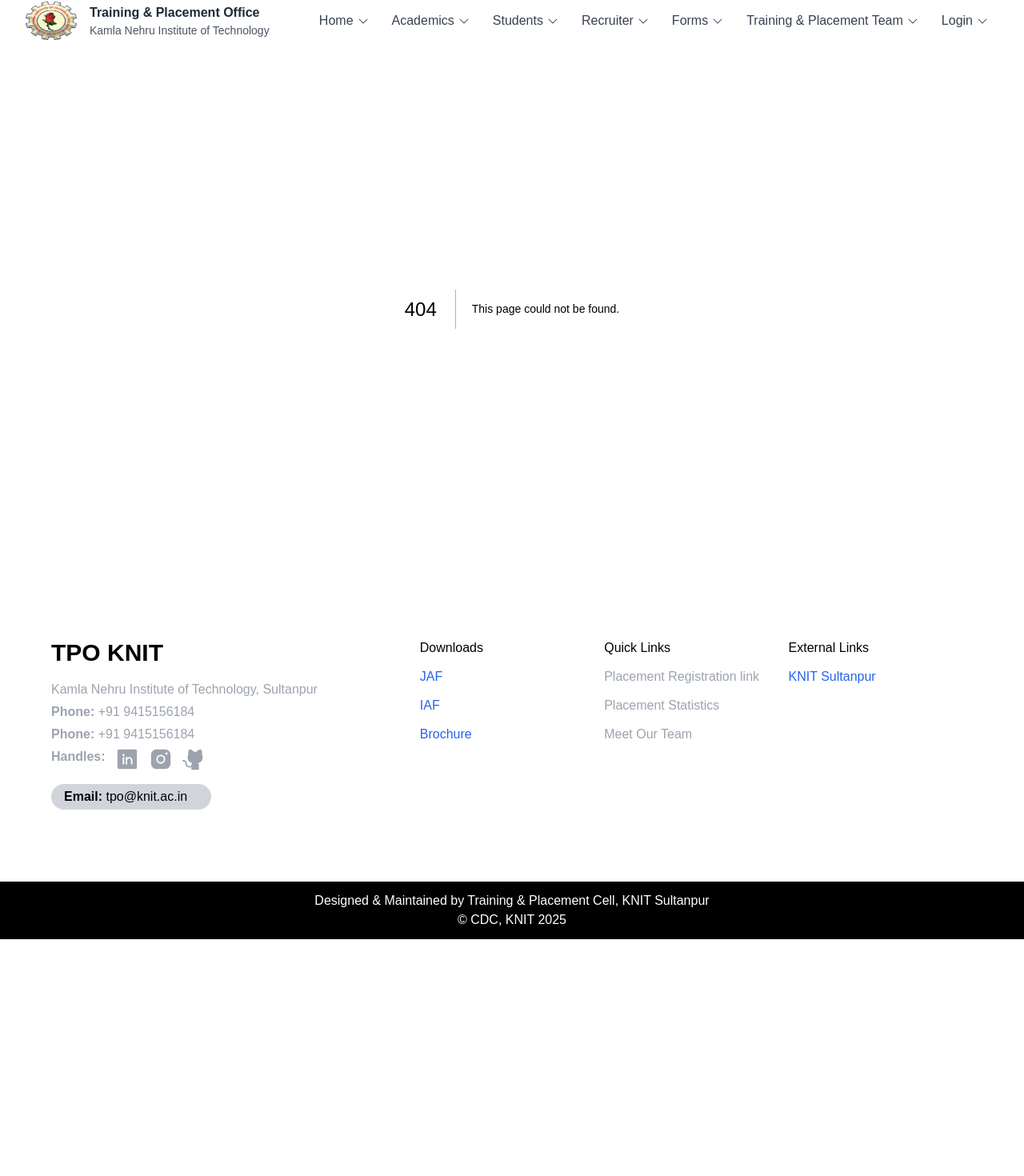
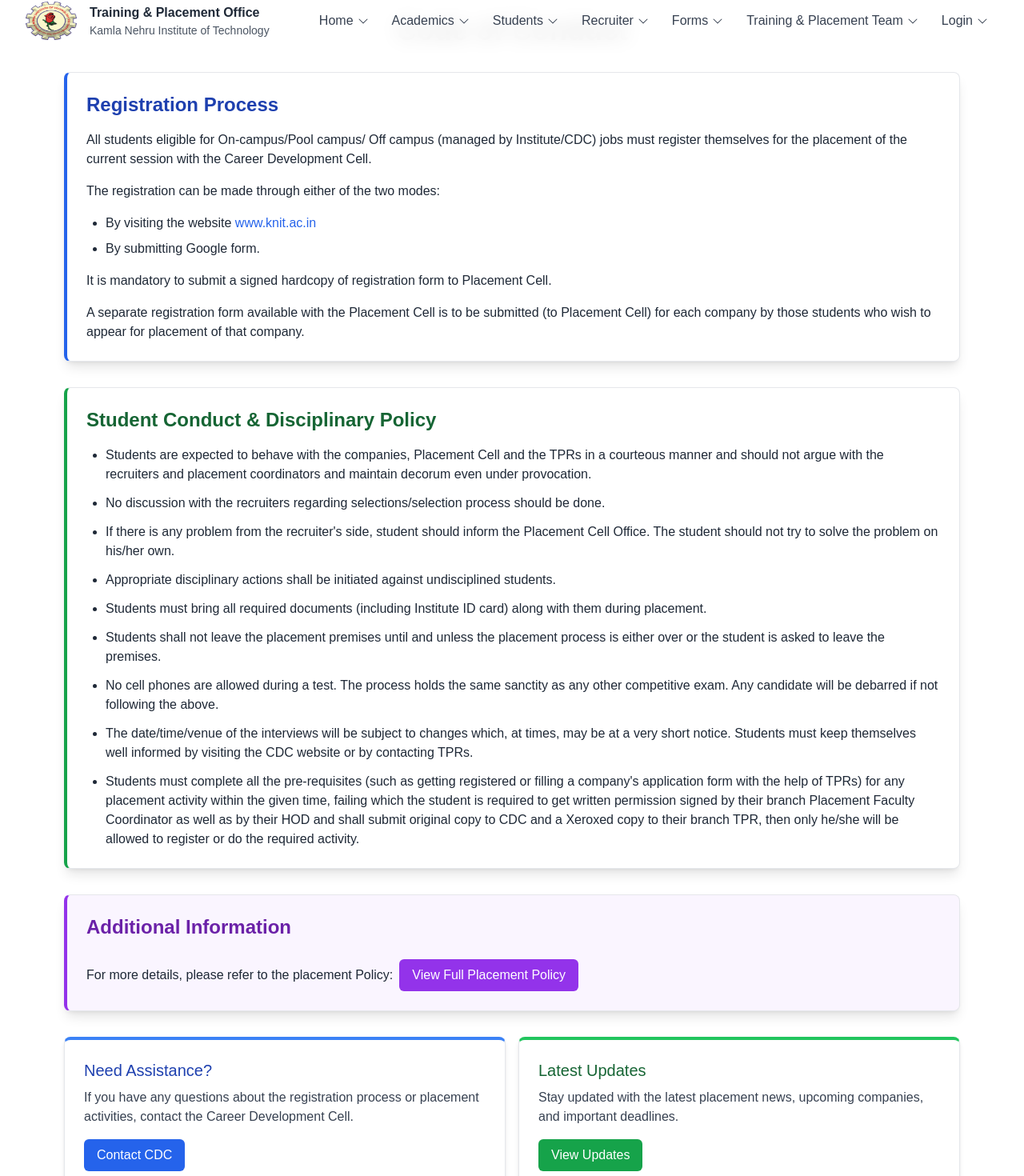
Before and after one commit to HarshProj/Training_and_Placement_Cell, a Next.js app: page /CodeOfConduct in a window 1280 px wide. Before the commit this address had no page. Shown: the part 14-1484 px from the top of the page at 80% size. Before the commit the page ends 1200 px from the top, so only its background shows below. Built offline with nearby package versions, Linux system fonts and the light colour scheme.

Commit message:
added_Code_Of_Conduct

```diff
--- /dev/null
+++ b/src/app/CodeOfConduct/page.tsx
@@ -0,0 +1,121 @@
+import React from 'react';
+import Link from 'next/link';
+
+export default function CodeOfConduct() {
+  return (
+    <div className="container mx-auto px-4 py-8 max-w-6xl">
+      <h1 className="text-3xl md:text-4xl font-bold text-center mb-8 text-primary">Code of Conduct</h1>
+
+      <div className="space-y-8">
+        {/* Registration Process Section */}
+        <div className="p-6 rounded-lg shadow-lg border border-gray-200 border-l-4 border-l-blue-600 bg-white">
+          <h2 className="text-2xl font-semibold mb-4 text-blue-800">Registration Process</h2>
+          <div className="space-y-4">
+            <p className="text-gray-800">
+              All students eligible for On-campus/Pool campus/ Off campus (managed by Institute/CDC)
+              jobs must register themselves for the placement of the current session with the Career Development Cell.
+            </p>
+
+            <p className="text-gray-800">The registration can be made through either of the two modes:</p>
+            <ul className="list-disc pl-6 space-y-2 text-gray-800">
+              <li>By visiting the website <a href="http://www.knit.ac.in" target="_blank" rel="noopener noreferrer" className="text-blue-600 hover:text-blue-800 hover:underline">www.knit.ac.in</a></li>
+              <li>By submitting Google form.</li>
+            </ul>
+
+            <p className="text-gray-800">
+              It is mandatory to submit a signed hardcopy of registration form to Placement Cell.
+            </p>
+
+            <p className="text-gray-800">
+              A separate registration form available with the Placement Cell is to be submitted (to Placement Cell)
+              for each company by those students who wish to appear for placement of that company.
+            </p>
+          </div>
+        </div>
+
+        {/* Student Conduct & Disciplinary Policy Section */}
+        <div className="p-6 rounded-lg shadow-lg border border-gray-200 border-l-4 border-l-green-600 bg-white">
+          <h2 className="text-2xl font-semibold mb-4 text-green-800">Student Conduct & Disciplinary Policy</h2>
+          <div className="space-y-4">
+            <ul className="list-disc pl-6 space-y-3 text-gray-800">
+              <li>
+                Students are expected to behave with the companies, Placement Cell and the TPRs in a courteous manner
+                and should not argue with the recruiters and placement coordinators and maintain decorum even under provocation.
+              </li>
+
+              <li>
+                No discussion with the recruiters regarding selections/selection process should be done.
+              </li>
+
+              <li>
+                If there is any problem from the recruiter's side, student should inform the Placement Cell Office.
+                The student should not try to solve the problem on his/her own.
+              </li>
+
+              <li>
+                Appropriate disciplinary actions shall be initiated against undisciplined students.
+              </li>
+
+              <li>
+                Students must bring all required documents (including Institute ID card) along with them during placement.
+              </li>
+
+              <li>
+                Students shall not leave the placement premises until and unless the placement process is either over
+                or the student is asked to leave the premises.
+              </li>
+
+              <li>
+                No cell phones are allowed during a test. The process holds the same sanctity as any other competitive exam.
+                Any candidate will be debarred if not following the above.
+              </li>
+
+              <li>
+                The date/time/venue of the interviews will be subject to changes which, at times, may be at a very short notice.
+                Students must keep themselves well informed by visiting the CDC website or by contacting TPRs.
+              </li>
+
+              <li>
+                Students must complete all the pre-requisites (such as getting registered or filling a company's application form with the help of TPRs)
+                for any placement activity within the given time, failing which the student is required to get written permission signed by their branch
+                Placement Faculty Coordinator as well as by their HOD and shall submit original copy to CDC and a Xeroxed copy to their branch TPR,
+                then only he/she will be allowed to register or do the required activity.
+              </li>
+            </ul>
+          </div>
+        </div>
+
+        {/* Additional Information Section */}
+        <div className="p-6 rounded-lg shadow-lg border border-gray-200 border-l-4 border-l-purple-600 bg-purple-50">
+          <h2 className="text-2xl font-semibold mb-4 text-purple-800">Additional Information</h2>
+          <p className="text-gray-800">
+            For more details, please refer to the placement Policy:
+            <a
+              href="https://shorturl.at/otLOR"
+              target="_blank"
+              rel="noopener noreferrer"
+              className="ml-2 px-4 py-2 bg-purple-600 text-white rounded-md hover:bg-purple-700 inline-block mt-2"
+            >
+              View Full Placement Policy
+            </a>
+          </p>
+        </div>
+
+        {/* Quick Actions */}
+        <div className="grid grid-cols-1 md:grid-cols-2 gap-4 mt-8">
+          <div className="p-6 rounded-lg shadow-md hover:shadow-lg transition-shadow border border-gray-200 border-t-4 border-t-blue-500 bg-white">
+            <h3 className="text-xl font-medium mb-2 text-blue-800">Need Assistance?</h3>
+            <p className="text-gray-700 mb-4">If you have any questions about the registration process or placement activities, contact the Career Development Cell.</p>
+            <button className="px-4 py-2 bg-blue-600 text-white rounded-md hover:bg-blue-700">Contact CDC</button>
+          </div>
+
+          <div className="p-6 rounded-lg shadow-md hover:shadow-lg transition-shadow border border-gray-200 border-t-4 border-t-green-500 bg-white">
+            <h3 className="text-xl font-medium mb-2 text-green-800">Latest Updates</h3>
+            <p className="text-gray-700 mb-4">Stay updated with the latest placement news, upcoming companies, and important deadlines.</p>
+            <button className="px-4 py-2 bg-green-600 text-white rounded-md hover:bg-green-700">View Updates</button>
+          </div>
+        </div>
+      </div>
+    </div>
+  );
+}
--- a/src/app/Components/Navbar.js
+++ b/src/app/Components/Navbar.js
@@ -27,7 +27,7 @@
     const menuItems = [
         { label: "Home", subMenu: [{ label: "Home", link: "/" },{ label: "About Us", link: "/about-us" }] },
         { label: "Academics", subMenu: [{ label: "Programmes", link: "/" }, { label: "Course Highlights", link: "/" }, { label: "Grade System", link: "/" }, { label: "Admission Procedure", link: "/" }] },
-        { label: "Students", subMenu: [{ label: "Student Corner", link: "/" }, { label: "Achievement", link: "/" }, { label: "Registration Procedure", link: "/" }, { label: "Career Development", link: "/" }, { label: "Activity", link: "/" }] },
+        { label: "Students", subMenu: [{ label: "Student Corner", link: "/" }, { label: "Achievement", link: "/" }, { label: "Registration Procedure and Code of Conduct", link: "/CodeOfConduct" }, { label: "Career Development", link: "/" }, { label: "Activity", link: "/" }] },
         { label: "Recruiter", subMenu: [{ label: "Why Recruiter?", link: "/" }, { label: "Brochure", link: "/" }, { label: "Placement Procedure", link: "/" }, { label: "Past Recruiters", link: "/past_recruiters" }] },
         { label: "Forms", subMenu: [{ label: "JAF", link: "/" }, { label: "IAF", link: "/" }, { label: "Industry Day", link: "/" }] },
         { label: "Training & Placement Team", subMenu: [{ label: "Contact Us", link: "/contact-us" }, { label: "Placement Team", link: "/" }, { label: "Career Guidance Cell", link: "/" }, { label: "Members", link: "/" }] },
--- a/src/app/layout.tsx
+++ b/src/app/layout.tsx
@@ -18,6 +18,9 @@
 export const metadata: Metadata = {
   title: "Training & Placement Cell - KNIT",
   description: "by Abhishek Sharma",
+  icons: {
+    icon: '/logo/logo.png', // or whichever logo you prefer
+  },
 };
 
 export default function RootLayout({
```
Also changed, not shown: src/app/Components/About.js (+17 -19 lines), public/logo/logo.png (added).
